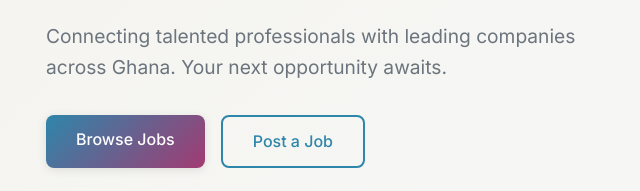
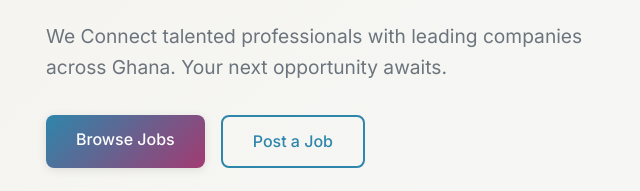
Before and after one commit to TechDreamAfrica/TalentBridge, a website: page index.html in a window 1280 px wide. Shown: the part 399-590 px from the top of the page, 14-654 px from the left. Drawn offline with Linux system fonts and the light colour scheme.

Commit message:
corrections done

```diff
--- a/index.html
+++ b/index.html
@@ -48,7 +48,7 @@
         <div class="hero-container">
             <div class="hero-content">
                 <h1>Find Your Dream Career in Ghana</h1>
-                <p>Connecting talented professionals with leading companies across Ghana. Your next opportunity awaits.</p>
+                <p>We Connect talented professionals with leading companies across Ghana. Your next opportunity awaits.</p>
                 <div class="hero-buttons">
                     <a href="#jobs" class="btn btn-primary">Browse Jobs</a>
                     <a href="#apply" class="btn btn-secondary">Post a Job</a>
```
